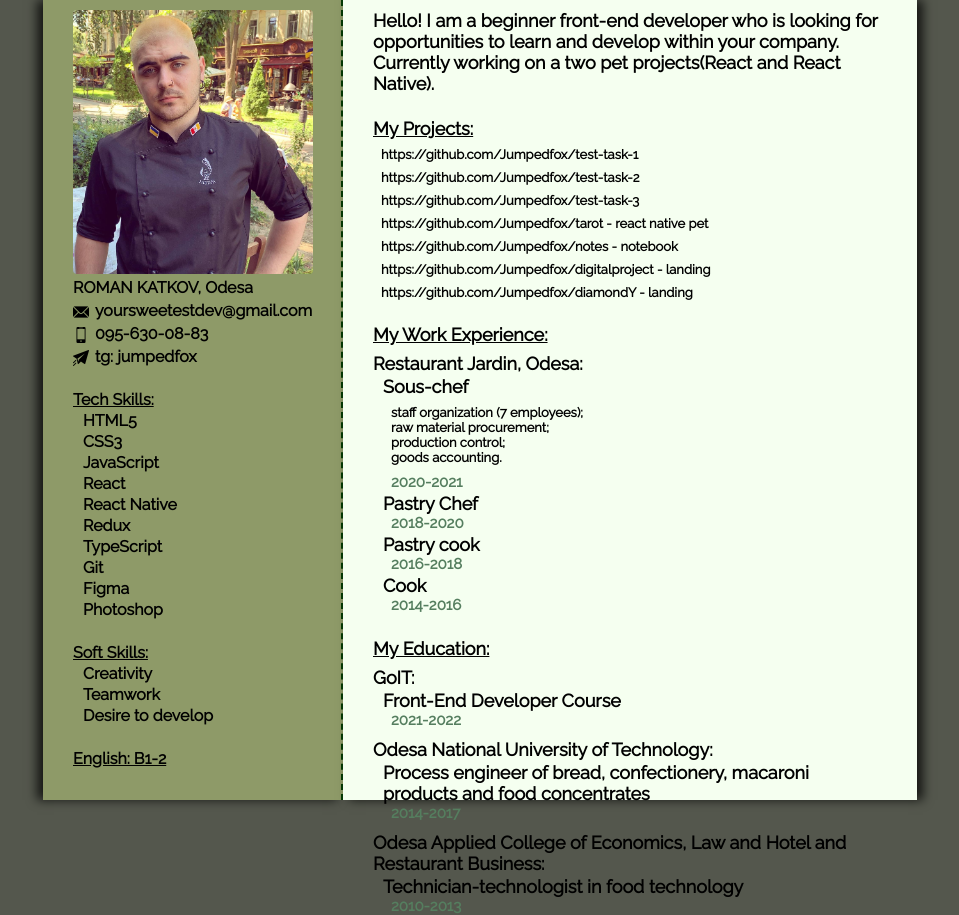
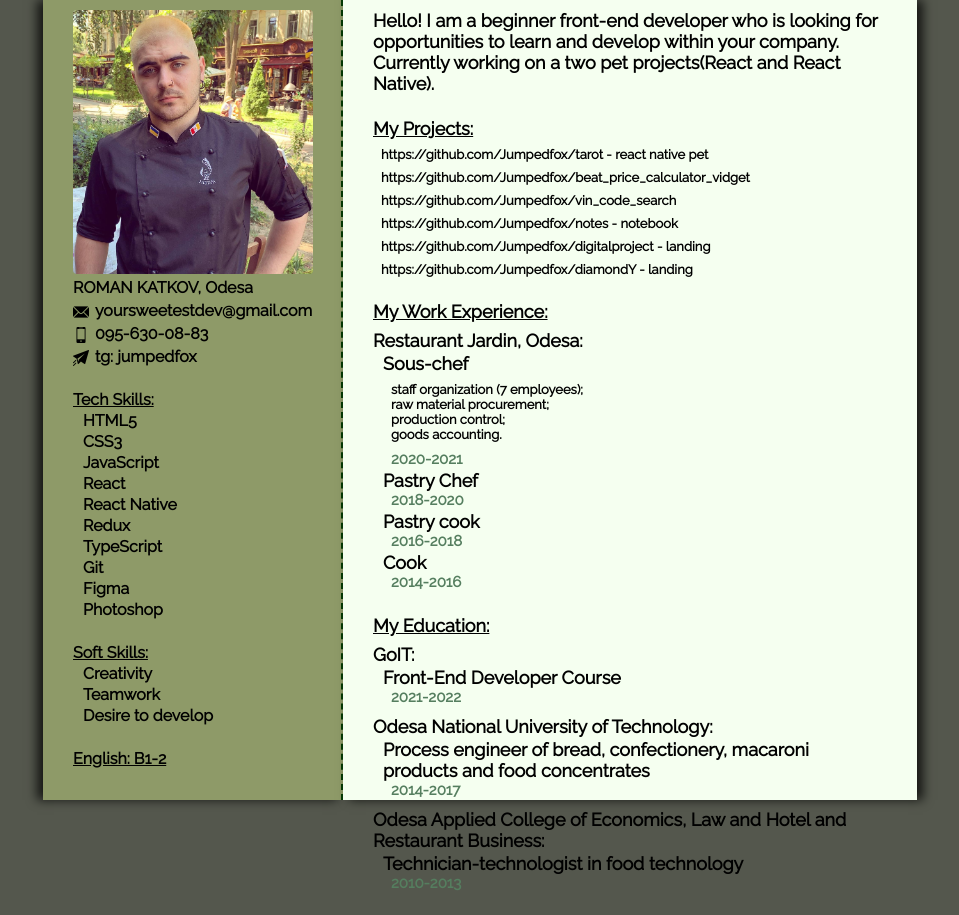
Before and after one commit to Jumpedfox/cv, a plain HTML site: page index.html in a window 1280 px wide. Shown: the whole page, without its empty margins (160-1119 px from the left). After the commit the page ends 892 px from the top, so only its background shows below. Drawn offline with Linux system fonts and the light colour scheme.

Commit message:
Update index.html

```diff
--- a/index.html
+++ b/index.html
@@ -61,10 +61,9 @@
         Сurrently working on a two pet projects(React and React Native).
       </p>
       <span class="skills-name side-span">My Projects:</span>
-      <p class="desc-black">https://github.com/Jumpedfox/test-task-1</p>
-      <p class="desc-black">https://github.com/Jumpedfox/test-task-2</p>
-      <p class="desc-black">https://github.com/Jumpedfox/test-task-3</p>
       <p class="desc-black">https://github.com/Jumpedfox/tarot - react native pet</p>
+      <p class="desc-black">https://github.com/Jumpedfox/beat_priсe_calculator_vidget</p>
+      <p class="desc-black">https://github.com/Jumpedfox/vin_code_search</p>
       <p class="desc-black">https://github.com/Jumpedfox/notes - notebook</p>
       <p class="desc-black">https://github.com/Jumpedfox/digitalproject - landing</p>
       <p class="desc-black">https://github.com/Jumpedfox/diamondY - landing</p>
```
